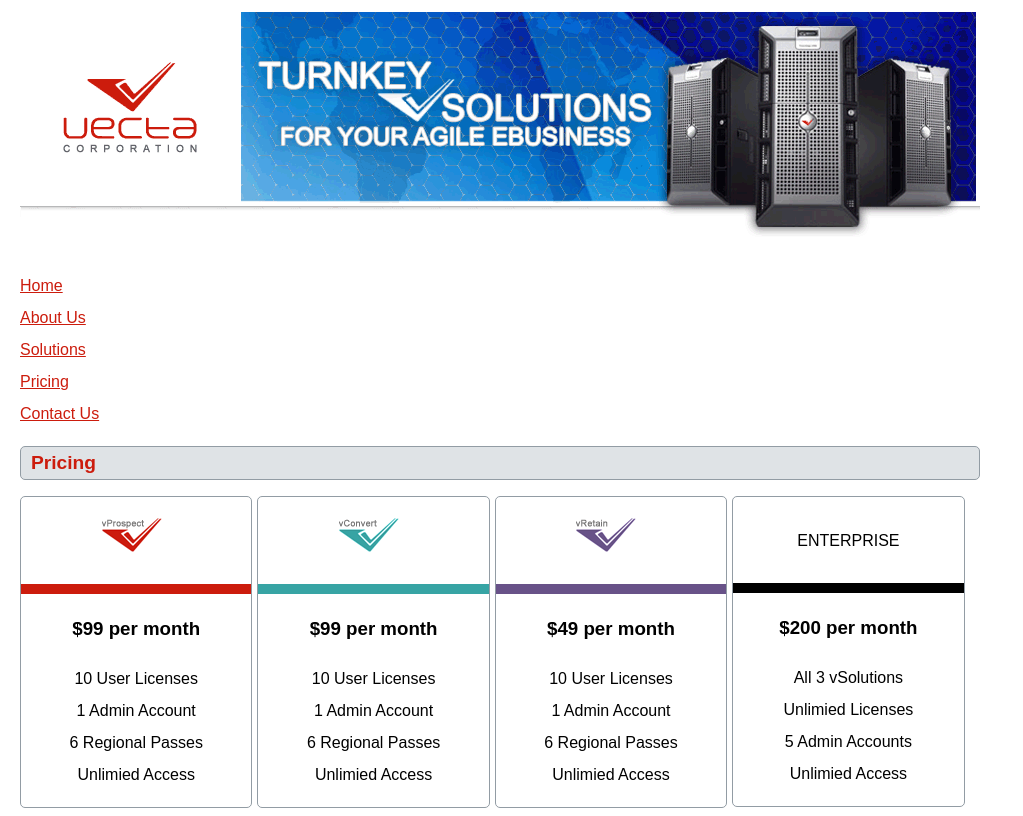
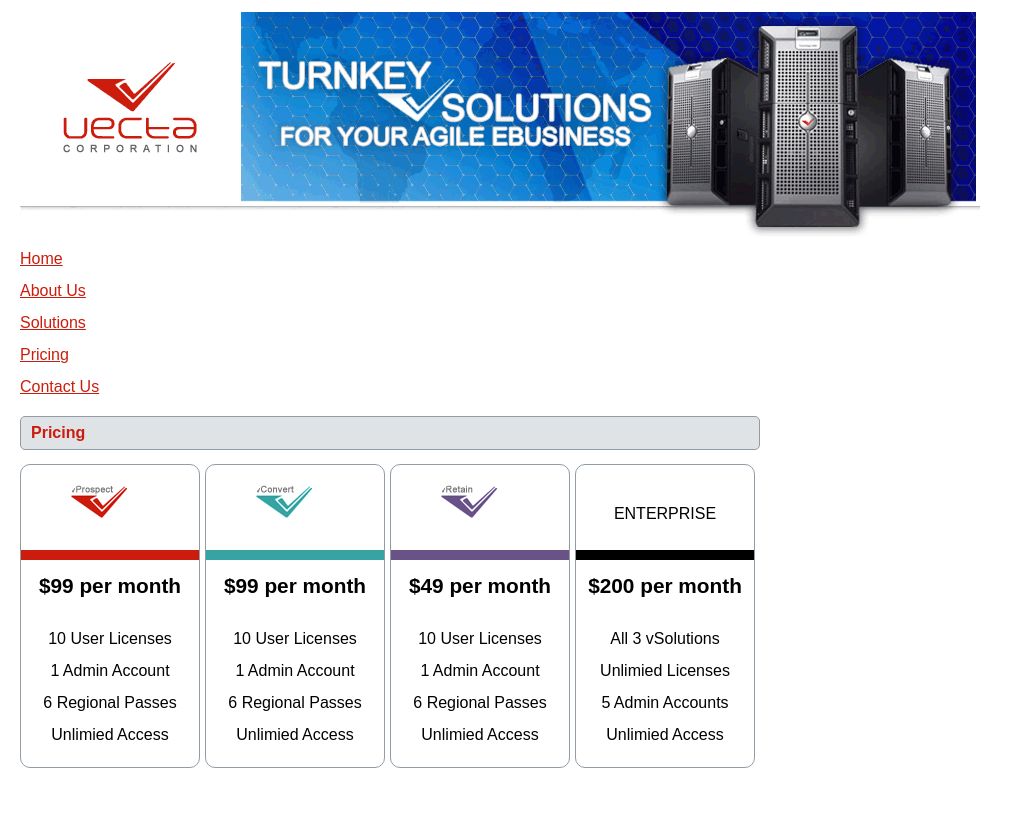
Before and after one commit to meeta09/Assignment3, a plain HTML site: page part2/vectacorp/pricing.html in a window 1280 px wide. Shown: the whole page, without its empty margins (0-1023 px from the left). Drawn offline with Linux system fonts and the light colour scheme.

Commit message:
Minor changes

```diff
--- a/part2/vectacorp/pricing.html
+++ b/part2/vectacorp/pricing.html
@@ -1,15 +1,14 @@
 <!doctype html>
 <html lang="en">
-
 <head>
 	<meta charset="utf-8">
 	<title>Vecta Corporation Pricing Guide</title>
     <link href="styles/styles.css" rel="stylesheet">
-
 </head>
 
 <body>
 <img src="images/header.gif" alt="">
+<nav>
     <ul>
         <li><a href="index.html">Home</a></li>
         <li><a href="aboutus.html">About Us</a></li>
@@ -17,54 +16,43 @@
         <li><a href="pricing.html">Pricing</a></li>
         <li><a href="contactus.html">Contact Us</a></li>
     </ul>
-    <h2 class="heading">Pricing</h2>
+</nav>
+<main>
+    <h2>Pricing</h2>
     <section class="pricing">
-
-        <div class="row">
-            <div class="column">
-                <img src="images/logo_vprospect.gif" class="pricing-image" alt="vProspect 2.0">
-                <hr class="thick-line1">
+        <div>
+            <img src="images/logo_vprospect.gif" width="63" height="36" alt="vProspect 2.0">
             <h3>$99 per month</h3>
             <p>10 User Licenses<br>
             1 Admin Account<br>
             6 Regional Passes<br>
             Unlimied Access</p>
         </div>
-
-            <div class="column">
-                <img src="images/logo_vconvert.gif" class="pricing-image" alt="vConvert 2.0">
-                <hr class="thick-line2">
+        <div>
+            <img src="images/logo_vconvert.gif" width="63" height="36" alt="vConvert 2.0">
             <h3>$99 per month</h3>
             <p>10 User Licenses<br>
             1 Admin Account<br>
             6 Regional Passes<br>
             Unlimied Access</p>
         </div>
-
-            <div class="column">
-                <img src="images/logo_vretain.gif" class="pricing-image" alt="vRetain 1.0">
-                <hr class="thick-line3">
+        <div>
+            <img src="images/logo_vretain.gif" width="63" height="36" alt="vRetain 1.0">
             <h3>$49 per month</h3>
             <p>10 User Licenses<br>
             1 Admin Account<br>
             6 Regional Passes<br>
             Unlimied Access</p>
         </div>
-
-            <div class="column">
-                <p>ENTERPRISE</p>
-                <hr class="thick-line4">
+        <div>
+            ENTERPRISE
             <h3>$200 per month</h3>
             <p>All 3 vSolutions<br>
             Unlimied Licenses<br>
             5 Admin Accounts<br>
             Unlimied Access</p>
         </div>
-
-
-        </div>
-
     </section>
+</main>
 </body>
-
 </html>
--- a/part2/vectacorp/styles/styles.css
+++ b/part2/vectacorp/styles/styles.css
@@ -3,96 +3,81 @@ body {
 	font-family: Arial, Helvetica, sans-serif;
 	font-size: 1em;
 	line-height: 2em;
-    margin-left: 20px;
+	margin: 0 0 0 20px;
 }
+nav {
+    width:220px;
 
+}
+main {
+    width:740px;
+    float:left;
+}
 ul:first-of-type {
 	list-style-type: none;
-    padding-left: 0;
+	padding: 0;
+	margin: 0;
 }
-
-ul>li>ul>li {
-    margin-left: 35px;
+h2 {
+	color: #CC1C0D;
+	border: 1px solid #929CA4;
+	background: #DFE3E6;
+	font-size: 1em;
+	border-radius: 5px;
+	padding-left: 10px;
 }
-
-.heading {
-    color: #CC1C0D;
-    background-color: #DFE3E6;
-    border: 1px solid #929CA4;
-    font-size: 1.2em;
-    padding-left: 10px;
-    border-radius: 5px
-}
-
 a {
 	color: #CC1C0D;
 }
-
-section>div>div:nth-of-type(4)>p:first-of-type {
-    padding-top: 12px;
-    padding-bottom: 10px;
+ul li ul li {
+	margin-left: 40px;
 }
-
-.header-image {
+img {
 	float: left;
-    width: 63px;
-    height: 36px;
-    margin-right: 10px;
-    padding: 10px 10px 10px 0;
+	margin: 8px 5px 0 0;
 }
-
-.dp-image {
-    float: left;
-    width: 80px;
-    height: 100px;
-    margin-top: 5px;
-    margin-right: 10px;
-    border: solid 3px #CC1C0D;
-    border-radius: 45%;
-}
-
-.pricing-image {
-    height: 36px;
-    padding: 20px 10px 10px 0;
-}
-
-hr.thick-line1 {
-    border: 5px solid #CC1C0D;
-    margin-top: 10px;
-}
-
-hr.thick-line2 {
-    border: 5px solid #37A4A4;
-    margin-top: 10px;
-}
-
-hr.thick-line3 {
-    border: 5px solid #685288;
-    margin-top: 10px;
-}
-
-hr.thick-line4 {
-    border: 5px solid #000000;
-    margin-top: 10px;
-}
-
-.column {
-    float: left;
-    width: 24%;
-    border: 1px solid #929CA4;
-    border-radius: 5px;
-    margin-right: 5px;
-    text-align: center;
-}
-
-.row::after {
-    content: "";
-    clear: both;
-    display: table;
-}
-
 #vprospect,
 #vconvert,
 #vretain {
 	font-weight: bold;
 }
+section img {
+	margin-right: 20px;
+	border: 2px solid #CC1C0D;
+	border-radius: 40px;
+}
+.pricing {
+	width: 740px !important;
+}
+.pricing div {
+	width: 178px;
+	float: left;
+	border: 1px solid #929CA4;
+	border-radius: 10px;
+	margin-right: 5px;
+	text-align: center;
+	padding-top: 10px;
+}
+.pricing div img {
+	float: none !important;
+	border: none;
+}
+.pricing div h3 {
+	font-size: 1.3em;
+	padding-top: 10px;
+}
+.pricing div:nth-child(1) h3 {
+	border-top: 10px solid #CC1C0D;
+}
+.pricing div:nth-child(2) h3 {
+	border-top: 10px solid #37A4A4;
+}
+.pricing div:nth-child(3) h3 {
+	border-top: 10px solid #685288;
+}
+.pricing div:nth-child(4) {
+	padding-top: 33px;
+}
+.pricing div:nth-child(4) h3 {
+	border-top: 10px solid #000;
+}
```
Also changed, not shown: part2/vectacorp/aboutus.html (+28 -46 lines), part2/vectacorp/contactus.html (+8 -6 lines), part2/vectacorp/index.html (+29 -33 lines), 3 other files. Lines whose indentation alone changed are shown as unchanged.
